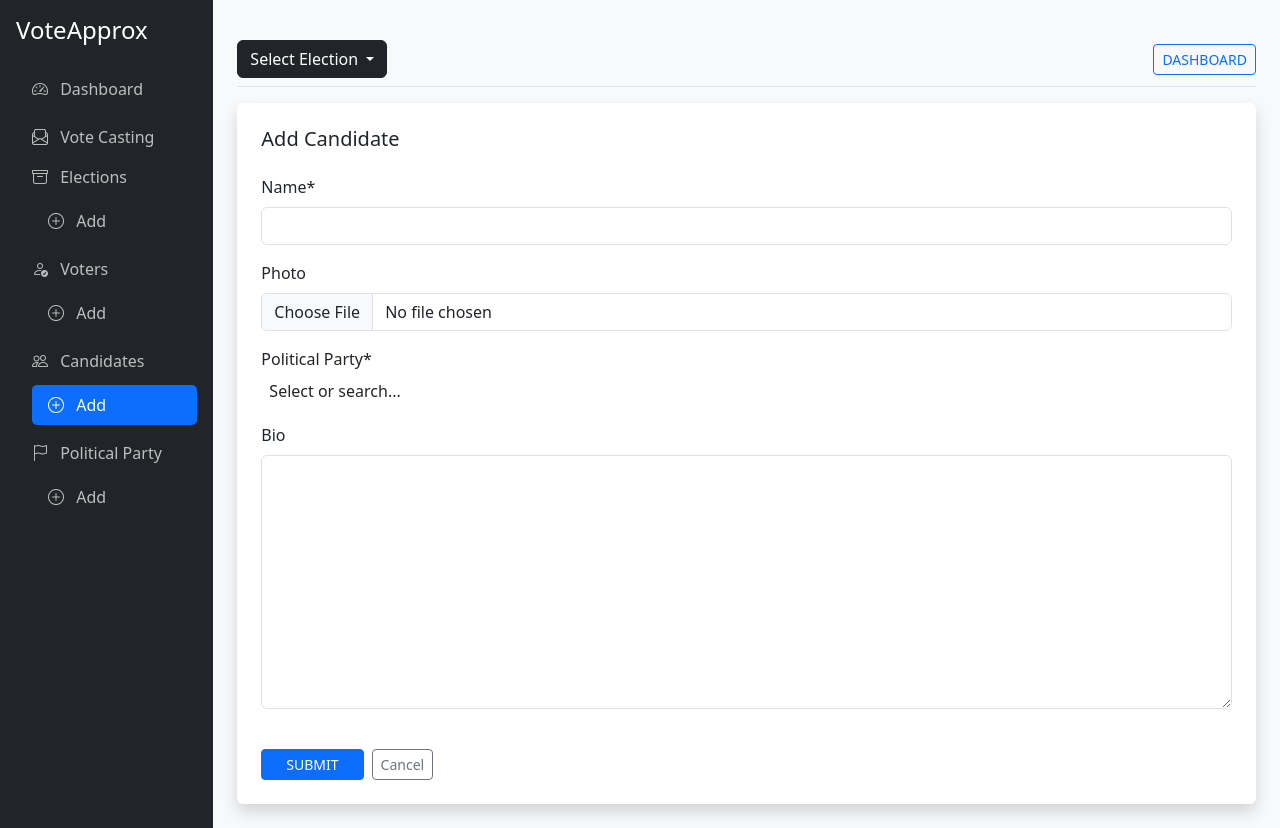
After one commit to yadhukrishnanpk/VoteApprox_Dashboard, a Django app: page /CandidateAdd/ in a window 1280 px wide. The commit adds this page. Run offline with Django 5.2, Linux system fonts and the light colour scheme; data that the repository does not hold is empty; some libraries are stand-ins or nearby versions.

Commit message:
voterslist,candidatelist,electionlist,politicalparty,voting templates created and connected to the server.able to add all the category from the dashboard

```diff
--- a/Election/urls.py
+++ b/Election/urls.py
@@ -23,4 +23,6 @@ urlpatterns = [
     path('admin/', admin.site.urls),
     path('', include('Voting.urls')),
 
-]+ static(settings.MEDIA_URL,document_root=settings.MEDIA_ROOT)
+]
+if settings.DEBUG:
+    urlpatterns += static(settings.MEDIA_URL, document_root=settings.MEDIA_ROOT)
--- /dev/null
+++ b/Voting/forms.py
@@ -0,0 +1,81 @@
+from django import forms
+from .models import Vote,Election,Candidate,Voter,Party
+
+
+class VotingForm(forms.ModelForm):
+    class Meta:
+        model= Vote
+        fields = ['voter', 'candidate','election']
+        widgets = {
+            # Adding 'searchable-select' class for JavaScript to find
+            'voter': forms.Select(attrs={'class': 'form-select searchable-select'}),
+            'election': forms.Select(attrs={'class': 'form-select searchable-select'}),
+            'candidate': forms.Select(attrs={'class': 'form-select searchable-select'}),
+        }
+        labels = {
+            'voter': 'Select Citizen',
+            'election': 'Choose Election',
+            'candidate': 'Select Candidate',
+        }
+
+from django import forms
+from .models import Election
+
+class ElectionForm(forms.ModelForm):
+    class Meta:
+        model = Election
+        fields = '__all__'
+        widgets = {
+            'title': forms.TextInput(attrs={
+                'class': 'form-control',
+                'placeholder': 'Enter election title'
+            }),
+            # Separate DATE Pickers
+            'start_date': forms.DateInput(attrs={
+                'type': 'date',
+                'class': 'form-control'
+            }),
+            'end_date': forms.DateInput(attrs={
+                'type': 'date',
+                'class': 'form-control'
+            }),
+            # Separate TIME Pickers (Ensure these fields exist in models.py)
+            'start_time': forms.TimeInput(attrs={
+                'type': 'time',
+                'class': 'form-control'
+            }),
+            'end_time': forms.TimeInput(attrs={
+                'type': 'time',
+                'class': 'form-control'
+            }),
+            'candidates': forms.SelectMultiple(attrs={
+                'class': 'form-select'
+            }),
+        }
+
+
+
+class VoterForm(forms.ModelForm):
+    class Meta:
+        model = Voter
+        fields = '__all__'
+
+        widgets = {
+
+            'dob': forms.DateInput(attrs={
+                'type': 'date',
+                'class': 'form-control'
+            }),
+
+        }
+
+
+class CandidateForm(forms.ModelForm):
+    class Meta:
+        model = Candidate
+        fields = '__all__'
+
+class PartyForm(forms.ModelForm):
+    class Meta:
+        model = Party
+        fields = '__all__'
--- a/Voting/urls.py
+++ b/Voting/urls.py
@@ -1,5 +1,6 @@
 from django.urls import path
 from . import views
+
 
 urlpatterns = [
     path('index/', views.index, name='index'),
@@ -13,4 +14,13 @@ urlpatterns = [
     path('voters/<int:election_id>/', views.voters_list, name='voterlist'),
     path('candidates/<int:election_id>/', views.candidate_list, name='candidatelist'),
     path('parties/<int:election_id>/', views.party_list, name='partylist'),
+
+
+    #Modifying
+    path('voting/', views.vote_cast, name='castlist'),
+    path('ElectionAdd/', views.Electionadd, name='electionadd'),
+    path('VotersAdd/', views.votersadd, name='votersadd'),
+    path('CandidateAdd/', views.candidateadd, name='candidateadd'),
+    path('PartyAdd/', views.partyadd, name='partyadd'),
+
 ]
--- a/Voting/views.py
+++ b/Voting/views.py
@@ -1,8 +1,13 @@
-from django.shortcuts import render, get_object_or_404
+from django.shortcuts import render, get_object_or_404,redirect
 from .models import Candidate, Vote, Voter, Party, Election
 from django.db.models import Count, Q
+from .forms import VotingForm,VoterForm,ElectionForm,CandidateForm,PartyForm
+from django.utils import timezone
+from datetime import datetime
+from zoneinfo import ZoneInfo
+from django.conf import settings
 
-# Helper function to avoid repeating code in every view
+
 def get_election_data(election_id):
 
     all_elections = Election.objects.all()
@@ -59,7 +64,7 @@ def voters_list(request, election_id=None):
     voters = Voter.objects.all().prefetch_related('vote_set__candidate__party')
 
     for voter in voters:
-        # Look for a vote record specifically for THIS election
+
         vote_record = voter.vote_set.filter(election=current_election).first()
         if vote_record:
             voter.voted_for_party = vote_record.candidate.party.name
@@ -78,7 +83,7 @@ def candidate_list(request, election_id=None):
     addcandidate=Candidate.objects.all()
     current_election, all_elections = get_election_data(election_id)
 
-    # Filter: Only show candidates registered for this election
+
     if current_election:
         candidates = current_election.candidates.all()
     else:
@@ -97,7 +102,7 @@ def party_list(request, election_id=None):
     current_election, all_elections = get_election_data(election_id)
 
     if current_election:
-        # Change 'candidate' to 'candidates'
+
         parties = Party.objects.filter(candidates__in=current_election.candidates.all()).distinct()
     else:
         parties = []
@@ -113,9 +118,140 @@ def party_list(request, election_id=None):
 
 def election_list(request):
     all_elections = Election.objects.all()
-    # For the general list, we don't necessarily need a "current" election filter
+    current_time = timezone.now()
+    user_tz = ZoneInfo(settings.TIME_ZONE)
+    for e in all_elections:
+        if e.start_date and e.start_time:
+            naive_start = datetime.combine(e.start_date, e.start_time)
+            naive_end = datetime.combine(e.end_date, e.end_time)
+            e.full_start = naive_start.replace(tzinfo=user_tz)
+            e.full_end = naive_end.replace(tzinfo=user_tz)
+        else:
+            e.full_start = current_time
+            e.full_end = current_time
     context = {
         'all_elections': all_elections,
         'elections': all_elections,
+        'current_time': current_time,
     }
     return render(request, "electionlist.html", context)
+
+
+
+# MODIFYING
+
+def vote_cast(request, election_id=None):
+    if request.method == "POST":
+        form = VotingForm(request.POST, request.FILES)
+        if form.is_valid():
+            form.save()
+            return redirect(request.path) # Redirects to the same page
+    else:
+        form = VotingForm()
+
+    current_election, all_elections = get_election_data(election_id)
+
+    if current_election:
+        parties = Party.objects.filter(candidates__in=current_election.candidates.all()).distinct()
+    else:
+        parties = []
+    context = {
+        'form': form,
+        'all_elections': all_elections,
+        'election': current_election,
+        'party': parties,
+    }
+    return render(request, "Modifying/voting.html", context)
+
+def Electionadd(request, election_id=None):
+    if request.method == "POST":
+        form = ElectionForm(request.POST, request.FILES)
+        if form.is_valid():
+            form.save()
+            return redirect(request.path) # Redirects to the same page
+    else:
+        form = ElectionForm()
+
+    current_election, all_elections = get_election_data(election_id)
+
+    if current_election:
+        parties = Party.objects.filter(candidates__in=current_election.candidates.all()).distinct()
+    else:
+        parties = []
+    context = {
+        'form': form,
+        'all_elections': all_elections,
+        'election': current_election,
+        'party': parties,
+    }
+    return render(request, "Modifying/electionadd.html", context)
+
+def votersadd(request, election_id=None):
+    if request.method == "POST":
+        form = VoterForm(request.POST, request.FILES)
+        if form.is_valid():
+            form.save()
+            return redirect(request.path)
+    else:
+        form = VoterForm()
+
+    current_election, all_elections = get_election_data(election_id)
+
+    if current_election:
+        parties = Party.objects.filter(candidates__in=current_election.candidates.all()).distinct()
+    else:
+        parties = []
+    context = {
+        'form': form,
+        'all_elections': all_elections,
+        'election': current_election,
+        'party': parties,
+    }
+    return render(request, "Modifying/votersadd.html", context)
+
+def candidateadd(request, election_id=None):
+    if request.method == "POST":
+        form = CandidateForm(request.POST, request.FILES)
+        if form.is_valid():
+            form.save()
+            return redirect(request.path) # Redirects to the same page
+    else:
+        form = CandidateForm()
+
+    current_election, all_elections = get_election_data(election_id)
+
+    if current_election:
+        parties = Party.objects.filter(candidates__in=current_election.candidates.all()).distinct()
+    else:
+        parties = []
+    context = {
+        'form': form,
+        'all_elections': all_elections,
+        'election': current_election,
+        'party': parties,
+    }
+    return render(request, "Modifying/candidateadd.html", context)
+
+def partyadd(request, election_id=None):
+    if request.method == "POST":
+        form = PartyForm(request.POST, request.FILES)
+        if form.is_valid():
+            form.save()
+            return redirect(request.path)
+
+    else:
+        form = PartyForm()
+
+    current_election, all_elections = get_election_data(election_id)
+
+    if current_election:
+        parties = Party.objects.filter(candidates__in=current_election.candidates.all()).distinct()
+    else:
+        parties = []
+    context = {
+        'form': form,
+        'all_elections': all_elections,
+        'election': current_election,
+        'party': parties,
+    }
+    return render(request, "Modifying/partyadd.html", context)
--- /dev/null
+++ b/templates/Modifying/candidateadd.html
@@ -0,0 +1,41 @@
+{% extends 'index.html' %}
+{% block content %}
+{% load crispy_forms_tags %}
+
+<link href="https://cdn.jsdelivr.net/npm/select2@4.1.0-rc.0/dist/css/select2.min.css" rel="stylesheet" />
+<link rel="stylesheet" href="https://cdn.jsdelivr.net/npm/select2-bootstrap-5-theme@1.3.0/dist/select2-bootstrap-5-theme.min.css" />
+
+<div class="card shadow border-0 p-4">
+    <h5 class="mb-4">Add Candidate</h5>
+    <div class="table-responsive" >
+        <form method="post" class="my-class" enctype="multipart/form-data">
+            {% csrf_token %}
+            {{ form|crispy }}
+
+            <br>
+            <div class="btn-toolbar mb-2 mb-md-0">
+                <button type="submit" class="btn btn-sm btn-primary px-4">
+                    SUBMIT
+                </button>
+                <a href="{% url 'candidateadd' %}" class="btn btn-sm btn-outline-secondary ms-2">
+                    Cancel
+                </a>
+            </div>
+        </form>
+    </div>
+</div>
+
+<script src="https://code.jquery.com/jquery-3.6.0.min.js"></script>
+<script src="https://cdn.jsdelivr.net/npm/select2@4.1.0-rc.0/dist/js/select2.min.js"></script>
+
+<script>
+    $(document).ready(function() {
+        // This targets the <select> elements inside your crispy form
+        $('select').select2({
+            theme: 'bootstrap-5',
+            placeholder: 'Select or search...',
+            width: '100%'
+        });
+    });
+</script>
+{% endblock %}
--- a/templates/index.html
+++ b/templates/index.html
@@ -24,39 +24,67 @@
     <ul class="nav flex-column">
 
     <li class="nav-item mb-2">
-            <a class="nav-link {% if request.resolver_match.url_name == 'index' %}active{% endif %}"
-               href="{% url 'index' %}">
+        <a class="nav-link {% if request.resolver_match.url_name == 'index' %}active{% endif %}" href="{% url 'index' %}">
             <i class="bi bi-speedometer2 me-2"></i> Dashboard
         </a>
     </li>
 
-        <li class="nav-item mb-2">
-            <a class="nav-link {% if request.resolver_match.url_name == 'electionlist' %}active{% endif %}"
-                href="{% url 'electionlist' %}">
-                <i class="bi bi-archive me-2"></i> Elections
-            </a>
-        </li>
-
-
-        <li class="nav-item mb-2">
-            <a class="nav-link {% if request.resolver_match.url_name == 'voterlist' %}active{% endif %}"
-               href="{% url 'voterlist' %}">
-                <i class="bi bi-person-check me-2"></i> Voters
+     <li class="nav-item">
+        <a class="nav-link small {% if request.resolver_match.url_name == 'castlist' %}active{% endif %}" href="{% url 'castlist' %}">
+            <i class="bi bi-envelope-paper me-2"></i> Vote Casting
         </a>
     </li>
 
     <li class="nav-item mb-2">
-            <a class="nav-link {% if request.resolver_match.url_name == 'candidatelist' %}active{% endif %}"
-               href="{% url 'candidatelist' %}">
-                <i class="bi bi-people me-2"></i> Candidates
+        <a class="nav-link {% if request.resolver_match.url_name == 'electionlist' %}active{% endif %}" href="{% url 'electionlist' %}">
+            <i class="bi bi-archive me-2"></i> Elections
         </a>
+        <ul class="nav flex-column ms-3 mt-1">
+            <li class="nav-item">
+                <a class="nav-link small {% if request.resolver_match.url_name == 'electionadd' %}active{% endif %}" href="{% url 'electionadd'%}">
+                    <i class="bi bi-plus-circle me-2"></i> Add
+                </a>
+            </li>
+        </ul>
     </li>
 
     <li class="nav-item mb-2">
-            <a class="nav-link {% if request.resolver_match.url_name == 'partylist' %}active{% endif %}"
-               href="{% url 'partylist' %}">
-                <i class="bi bi-flag me-2"></i> Parties
+        <a class="nav-link {% if request.resolver_match.url_name == 'voterlist' %}active{% endif %}" href="{% url 'voterlist' %}">
+            <i class="bi bi-person-check me-2"></i> Voters
         </a>
+        <ul class="nav flex-column ms-3 mt-1">
+            <li class="nav-item">
+                <a class="nav-link small {% if request.resolver_match.url_name == 'votersadd' %}active{% endif %}" href="{% url 'votersadd' %}">
+                    <i class="bi bi-plus-circle me-2"></i> Add
+                </a>
+            </li>
+        </ul>
+    </li>
+
+    <li class="nav-item mb-2">
+        <a class="nav-link {% if request.resolver_match.url_name == 'candidatelist' %}active{% endif %}" href="{% url 'candidatelist' %}">
+            <i class="bi bi-people me-2"></i> Candidates
+        </a>
+        <ul class="nav flex-column ms-3 mt-1">
+            <li class="nav-item">
+                <a class="nav-link small {% if request.resolver_match.url_name == 'candidateadd' %}active{% endif %}" href="{% url 'candidateadd' %}">
+                    <i class="bi bi-plus-circle me-2"></i> Add
+                </a>
+            </li>
+        </ul>
+    </li>
+
+    <li class="nav-item mb-2">
+        <a class="nav-link {% if request.resolver_match.url_name == 'partylist' %}active{% endif %}" href="{% url 'partylist' %}">
+            <i class="bi bi-flag me-2"></i> Political Party
+        </a>
+        <ul class="nav flex-column ms-3 mt-1">
+            <li class="nav-item">
+                <a class="nav-link small {% if request.resolver_match.url_name == 'partyadd' %}active{% endif %}" href="{% url 'partyadd' %}">
+                    <i class="bi bi-plus-circle me-2"></i> Add
+                </a>
+            </li>
+        </ul>
     </li>
 
 </ul>
@@ -136,6 +164,7 @@
 
                         <thead class="table-light">
                             <tr>
+                                <th>No</th>
                                 <th>Candidate Name</th>
                                 <th>Party</th>
                                 <th>Votes Received</th>
@@ -146,6 +175,7 @@
                         <tbody>
                         {% for data in data_list %}
                         <tr>
+                            <td>{{ forloop.counter }}</td>
                             <td>{{ data.name }}</td>
                             <td><span class="badge bg-secondary">{{ data.party.name }}</span></td>
                             <td>{{ data.received_votes }}</td>
```
Also changed, not shown: Election/settings.py (+9 -1 lines), Voting/models.py (+7 -8 lines), templates/Modifying/electionadd.html (added, +40 -0 lines), templates/Modifying/partyadd.html (added, +40 -0 lines), templates/Modifying/votersadd.html (added, +40 -0 lines), templates/Modifying/voting.html (added, +40 -0 lines), templates/candidatelist.html (+21 -0 lines), templates/electionlist.html (+35 -11 lines), templates/partylist.html (+21 -0 lines), templates/voter_list.html (+32 -7 lines), Voting/migrations/0010_alter_candidate_party_alter_party_photo_and_more.py (added), Voting/migrations/0011_rename_voter_photo_voter_voter_photo.py (added), Voting/migrations/0012_election_end_time_election_start_time.py (added), Voting/migrations/0013_alter_election_end_date_alter_election_start_date.py (added). Lines whose indentation alone changed are shown as unchanged.
